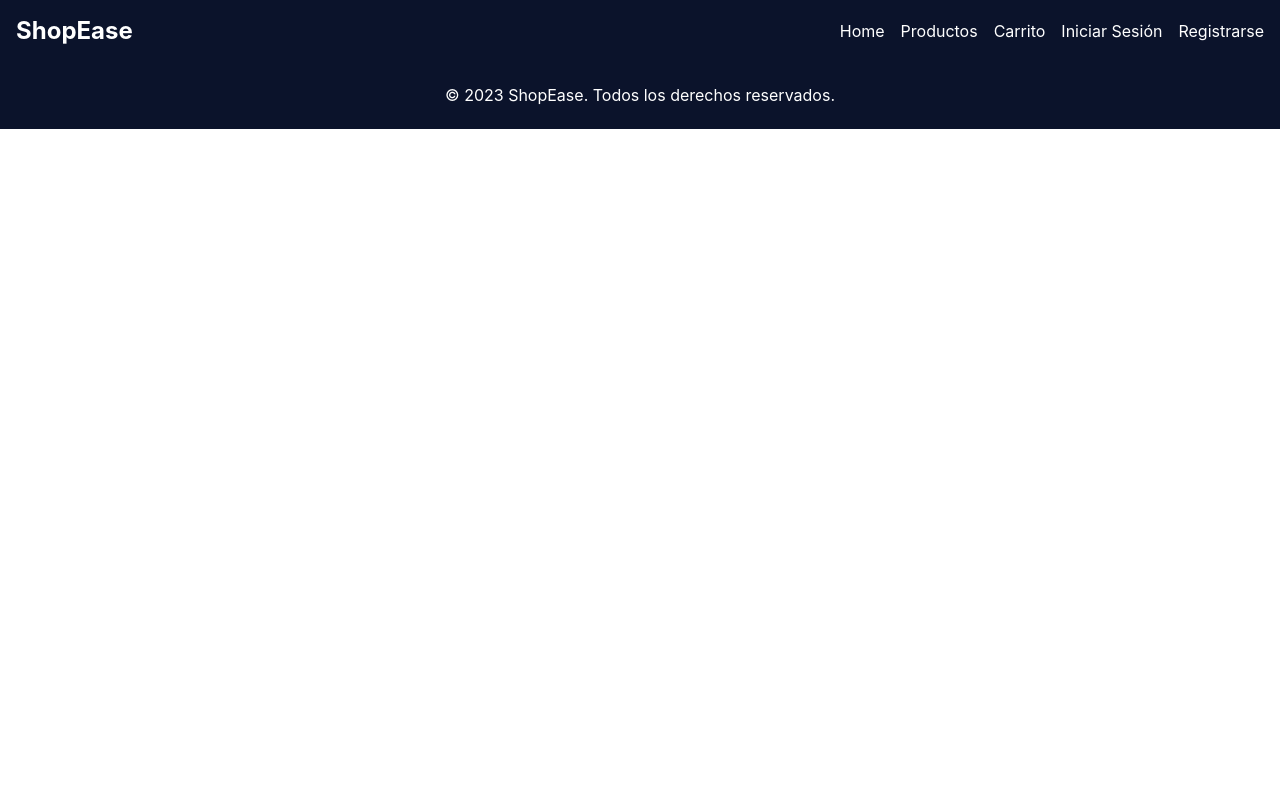
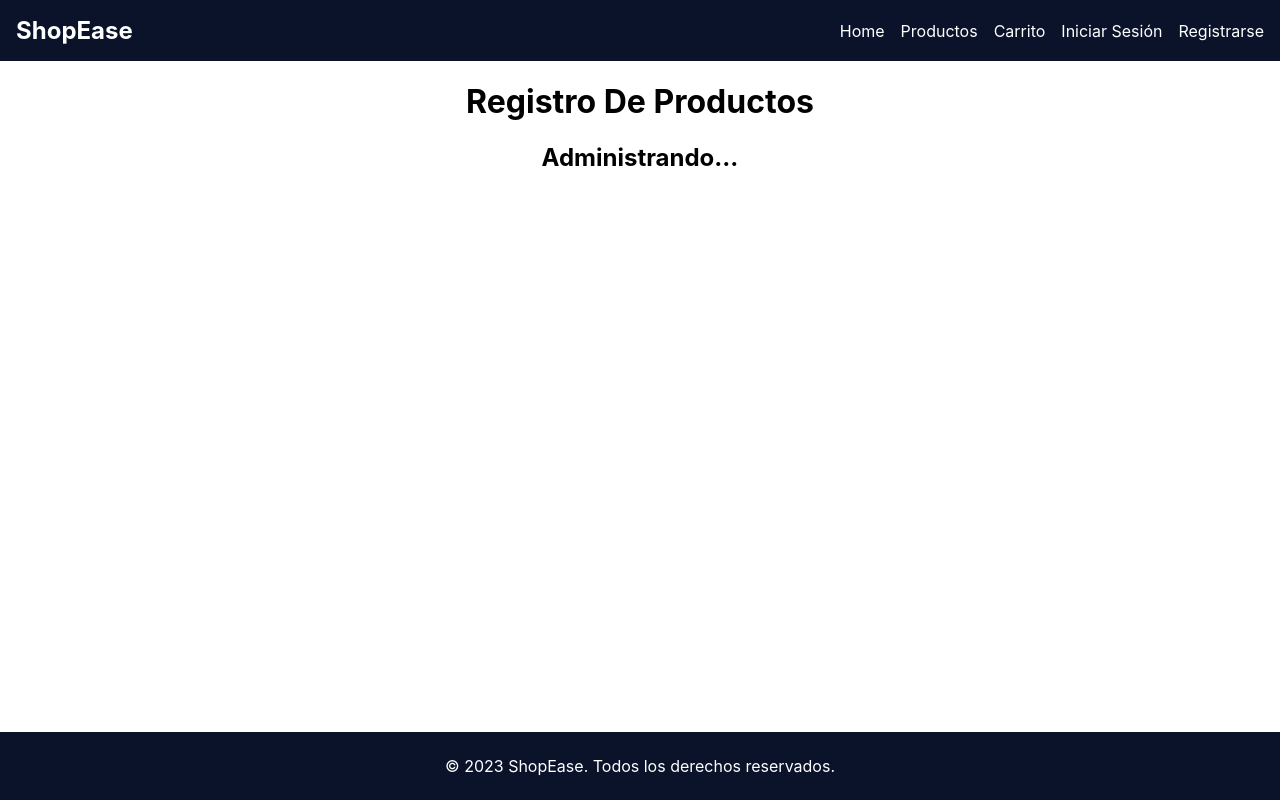
Before and after one commit to Yeyz75/ShopEase, a React (Create React App) app: page /RegisterProducts in a window 1280 px wide. Built offline with nearby package versions, Linux system fonts and the light colour scheme; no server answers; the database is empty.

Commit message:
Se han agregado RegisterProducts y AdminPage

```diff
--- a/src/App.js
+++ b/src/App.js
@@ -8,6 +8,7 @@ import Login from './components/Login/index';
 import Register from './components/Register/index';
 import CarCheckout from './pages/CarCheckout/CarCheckout';
 import LoginAdmin from './pages/LoginAdmin/LoginAdmin';
+import RegisterProducts from './pages/RegisterProducts/RegisterProducts';
 
 function App() {
   return (
@@ -22,6 +23,7 @@ function App() {
           <Route path="/login" element={<Login />} />
           <Route path="/register" element={<Register />} />
           <Route path="/LoginAdmin" element={<LoginAdmin />} />
+          <Route path="/RegisterProducts" element={<RegisterProducts />} />
         </Routes>
         <Footer />
       </Router>
--- /dev/null
+++ b/src/components/AdminPage/AdminPage.css
@@ -0,0 +1,13 @@
+.admin-page {
+    background-color: #f8f8f8;
+    color: #333;
+    padding: 20px;
+}
+
+.admin-page h1 {
+    font-size: 36px;
+    margin-bottom: 20px;
+    color: #333;
+}
+
+/* Add additional styles for components and UI elements as needed */
--- /dev/null
+++ b/src/components/AdminPage/AdminPage.jsx
@@ -0,0 +1,39 @@
+import React, { useState, useEffect } from "react";
+import { db } from "../../services/firebase";
+
+import "./AdminPage.css";
+
+const AdminPage = () => {
+  const [products, setProducts] = useState([]);
+
+  // Use useEffect hook to get products from Firebase on component mount
+  useEffect(() => {
+    const fetchProducts = async () => {
+      const data = await db.collection("products").get(); // Obtiene los datos de la colección "products" de Firebase
+      setProducts(data.docs.map((doc) => ({ id: doc.id, ...doc.data() }))); // Mapea los datos obtenidos y los actualiza en el estado local del componente
+    };
+    fetchProducts(); // Ejecuta la función fetchProducts en el montaje del componente
+  }, []);
+
+  // Agregar lógica para manejar productos
+  const handleAddProduct = () => {
+    // Agregar un nuevo producto a Firebase y actualizar el estado local del componente
+  };
+
+  const handleUpdateProduct = (productId, updatedProductData) => {
+    // Actualizar un producto existente en Firebase y actualizar el estado local del componente
+  };
+
+  const handleDeleteProduct = (productId) => {
+    // Eliminar un producto de Firebase y actualizar el estado local del componente
+  };
+
+  return (
+    <div>
+      <h1>Administrando...</h1>
+      {/* Agregar componentes e interfaz de usuario para manejar productos */}
+    </div>
+  );
+};
+
+export default AdminPage;
--- /dev/null
+++ b/src/components/AdminPage/index.js
@@ -0,0 +1,2 @@
+import AdminPage from "./AdminPage";
+export default AdminPage;
--- /dev/null
+++ b/src/pages/RegisterProducts/RegisterProducts.css
@@ -0,0 +1,3 @@
+main {
+    min-height: calc(100vh - 150px);
+}
--- /dev/null
+++ b/src/pages/RegisterProducts/RegisterProducts.jsx
@@ -0,0 +1,16 @@
+import React from "react";
+import AdminPage from "../../components/AdminPage/index";
+import "./RegisterProducts.css";
+
+const RegisterProducts = () => {
+  return (
+    <main>
+      <h1>Registro De Productos</h1>
+      <section className="adminPageContainer">
+        <AdminPage />
+      </section>
+    </main>
+  );
+};
+
+export default RegisterProducts;
```
